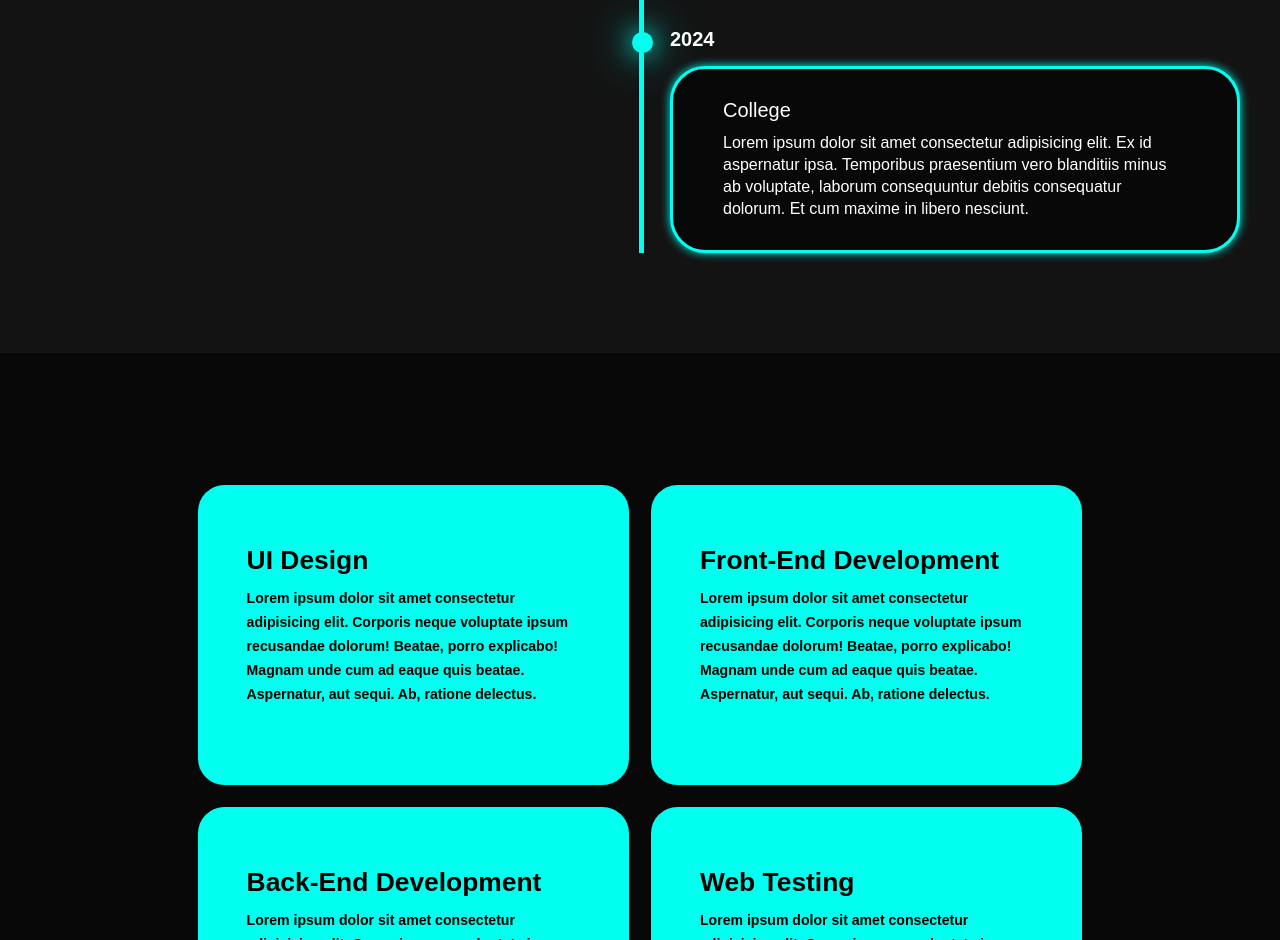
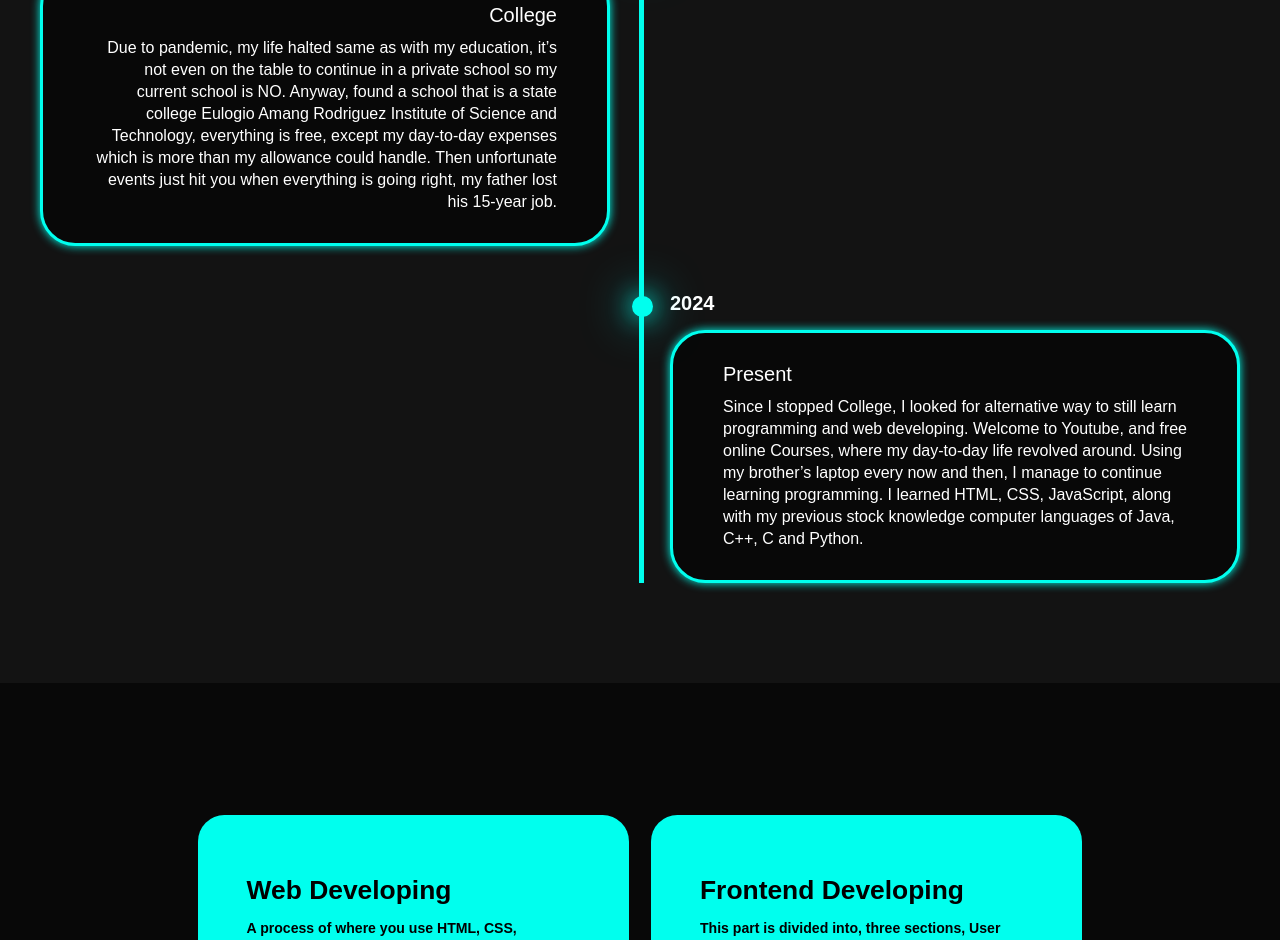
Before and after one commit to Uncoof/portfolio, a plain HTML site: page index.html in a window 1280 px wide. Shown: the part 1860-2800 px from the top of the page. Drawn offline with nearby package versions, Linux system fonts and the light colour scheme.

Commit message:
Update index.html

```diff
--- a/index.html
+++ b/index.html
@@ -31,9 +31,7 @@
         <div class="home-content">
             <h1>Hi, this is <span>Mickel</span></h1>
             <h3 class="text-animation"> I'm a <span></span></h3>
-            <p> Lorem ipsum dolor sit, amet consectetur adipisicing elit. Eos commodi, excepturi delectus molestiae
-                asperiores recusandae minima. Commodi esse velit repellat nihil quo odio laboriosam praesentium
-                consectetur, pariatur, molestiae placeat ipsum.</p>
+            <p> Hi! If you’re wondering how I became a Web Developer, here it is. It all started when I was in high school, wondering how apps and games work. As that curiosity progressed, I stumbled upon the secrets of the internet. The “Codes” computer language that translates everything into what we see on the internet. Then I researched computer, I learned about IT, but not too close I realized then. Computer Science and Computer Engineering was what kept me from that curiosity, with that two as my choices. I learned to deep dive into the world of programming, the fundamentals of both worlds, Welcome to Web Developing, one path from the many branches of the world of codes and computer.</p>
 
             <div class="social-icons">
                 <a href=""><i class='bx bxl-linkedin'></i></a>
@@ -63,9 +61,15 @@
                 <div class="timeline-date">2024</div>
                 <div class="timeline-content">
                     <h3>High School</h3>
-                    <p>Lorem ipsum dolor sit amet consectetur adipisicing elit. Ex id aspernatur ipsa. Temporibus
-                        praesentium vero blanditiis minus ab voluptate, laborum consequuntur debitis consequatur
-                        dolorum. Et cum maxime in libero nesciunt.</p>
+                    <p>I’m going to save, you the time of asking me about my background, I studied first in all public schools till 7th grade. That’s Calatagan National High School, got scholarship in a private school, couldn’t keep up with the day-to-day expenses, got scholarship again in another private school that is near us. There I finished 10th grade.</p>
+                </div>
+            </div>
+            <div class="timeline-item">
+                <div class="timeline-dot"></div>
+                <div class="timeline-date">2024</div>
+                <div class="timeline-content">
+                    <h3>Senior High</h3>
+                    <p>Let me tell you a secret, if you came from a private school as a 10th grader, or perhaps you have a family member that is studying in a private school. You need to know this, “YOU NEED TO APPLY YOURSELF FOR A VOUCHER CHANCE, YOU NEED THAT IF YOU PASSED THE ADMISSION WINDOW ON PRIVATE STATE UNIVERSITIES FOR SENIOR HIGH SCHOOL”. I didn’t know that nobody informed me, as a boy with no phone, can barely go to computer rent shops. I didn’t have any help with senior high, that is on Mary the Queen College of Quezon City.</p>
                 </div>
             </div>
             <div class="timeline-item">
@@ -73,29 +77,15 @@
                 <div class="timeline-date">2024</div>
                 <div class="timeline-content">
                     <h3>College</h3>
-                    <p>Lorem ipsum dolor sit amet consectetur adipisicing elit. Ex id aspernatur ipsa. Temporibus
-                        praesentium vero blanditiis minus ab voluptate, laborum consequuntur debitis consequatur
-                        dolorum. Et cum maxime in libero nesciunt.</p>
+                    <p>Due to pandemic, my life halted same as with my education, it’s not even on the table to continue in a private school so my current school is NO. Anyway, found a school that is a state college Eulogio Amang Rodriguez Institute of Science and Technology, everything is free, except my day-to-day expenses which is more than my allowance could handle. Then unfortunate events just hit you when everything is going right, my father lost his 15-year job. </p>
                 </div>
             </div>
             <div class="timeline-item">
                 <div class="timeline-dot"></div>
                 <div class="timeline-date">2024</div>
                 <div class="timeline-content">
-                    <h3>College</h3>
-                    <p>Lorem ipsum dolor sit amet consectetur adipisicing elit. Ex id aspernatur ipsa. Temporibus
-                        praesentium vero blanditiis minus ab voluptate, laborum consequuntur debitis consequatur
-                        dolorum. Et cum maxime in libero nesciunt.</p>
-                </div>
-            </div>
-            <div class="timeline-item">
-                <div class="timeline-dot"></div>
-                <div class="timeline-date">2024</div>
-                <div class="timeline-content">
-                    <h3>College</h3>
-                    <p>Lorem ipsum dolor sit amet consectetur adipisicing elit. Ex id aspernatur ipsa. Temporibus
-                        praesentium vero blanditiis minus ab voluptate, laborum consequuntur debitis consequatur
-                        dolorum. Et cum maxime in libero nesciunt.</p>
+                    <h3>Present</h3>
+                    <p>Since I stopped College, I looked for alternative way to still learn programming and web developing. Welcome to Youtube, and free online Courses, where my day-to-day life revolved around. Using my brother’s laptop every now and then, I manage to continue learning programming. I learned HTML, CSS, JavaScript, along with my previous stock knowledge computer languages of Java, C++, C and Python.  </p>
                 </div>
             </div>
         </div>
@@ -107,37 +97,29 @@
         <div class="services-container">
             <div class="service-box">
                 <div class="service-info">
-                    <h4>UI Design</h4>
-                    <p>Lorem ipsum dolor sit amet consectetur adipisicing elit. Corporis neque voluptate ipsum
-                        recusandae dolorum! Beatae, porro explicabo! Magnam unde cum ad eaque quis beatae. Aspernatur,
-                        aut sequi. Ab, ratione delectus.</p>
+                    <h4>Web Developing </h4>
+                    <p>A process of where you use HTML, CSS, JavaScript and ReactJS. Body, feature of individuality, and functionality of the web application. Php, MySql, and Cloud Services, to further the dynamics in the web pages, management of data, security and backup for your data. </p>
                 </div>
             </div>
 
             <div class="service-box">
                 <div class="service-info">
-                    <h4>Front-End Development</h4>
-                    <p>Lorem ipsum dolor sit amet consectetur adipisicing elit. Corporis neque voluptate ipsum
-                        recusandae dolorum! Beatae, porro explicabo! Magnam unde cum ad eaque quis beatae. Aspernatur,
-                        aut sequi. Ab, ratione delectus.</p>
+                    <h4>Frontend Developing</h4>
+                    <p>This part is divided into, three sections, User Interface, User Experience, and Frontend Developing. Where I learned to apply my knowledge in HTML, CSS, and JavaScript. Where there is a programming language, I’m happy, thus this website is a product of my skill in HTML, CSS, and JavaScipt. </p>
                 </div>
             </div>
 
             <div class="service-box">
                 <div class="service-info">
-                    <h4>Back-End Development</h4>
-                    <p>Lorem ipsum dolor sit amet consectetur adipisicing elit. Corporis neque voluptate ipsum
-                        recusandae dolorum! Beatae, porro explicabo! Magnam unde cum ad eaque quis beatae. Aspernatur,
-                        aut sequi. Ab, ratione delectus.</p>
+                    <h4>User Interface/Experience Designing</h4>
+                    <p>Essentially, user interface is the accessibility of the web you created, this is the process where you put together what your client wants and vison, and what your client’s client will like. A vision within a vision as I would call it. Accessibility for the client’s persona, vision, and trade, my job is to level the accessibility of the gap with my client and my client’s client. </p>
                 </div>
             </div>
 
             <div class="service-box">
                 <div class="service-info">
-                    <h4>Web Testing</h4>
-                    <p>Lorem ipsum dolor sit amet consectetur adipisicing elit. Corporis neque voluptate ipsum
-                        recusandae dolorum! Beatae, porro explicabo! Magnam unde cum ad eaque quis beatae. Aspernatur,
-                        aut sequi. Ab, ratione delectus.</p>
+                    <h4>Software Testing</h4>
+                    <p>When everything was said and done, then of course you need to test the functionality and firsthand experience your web application or website. Is it working? Is it lagging? Is it crashing? Do the pages take too long to load? </p>
                 </div>
             </div>
         </div>
```
